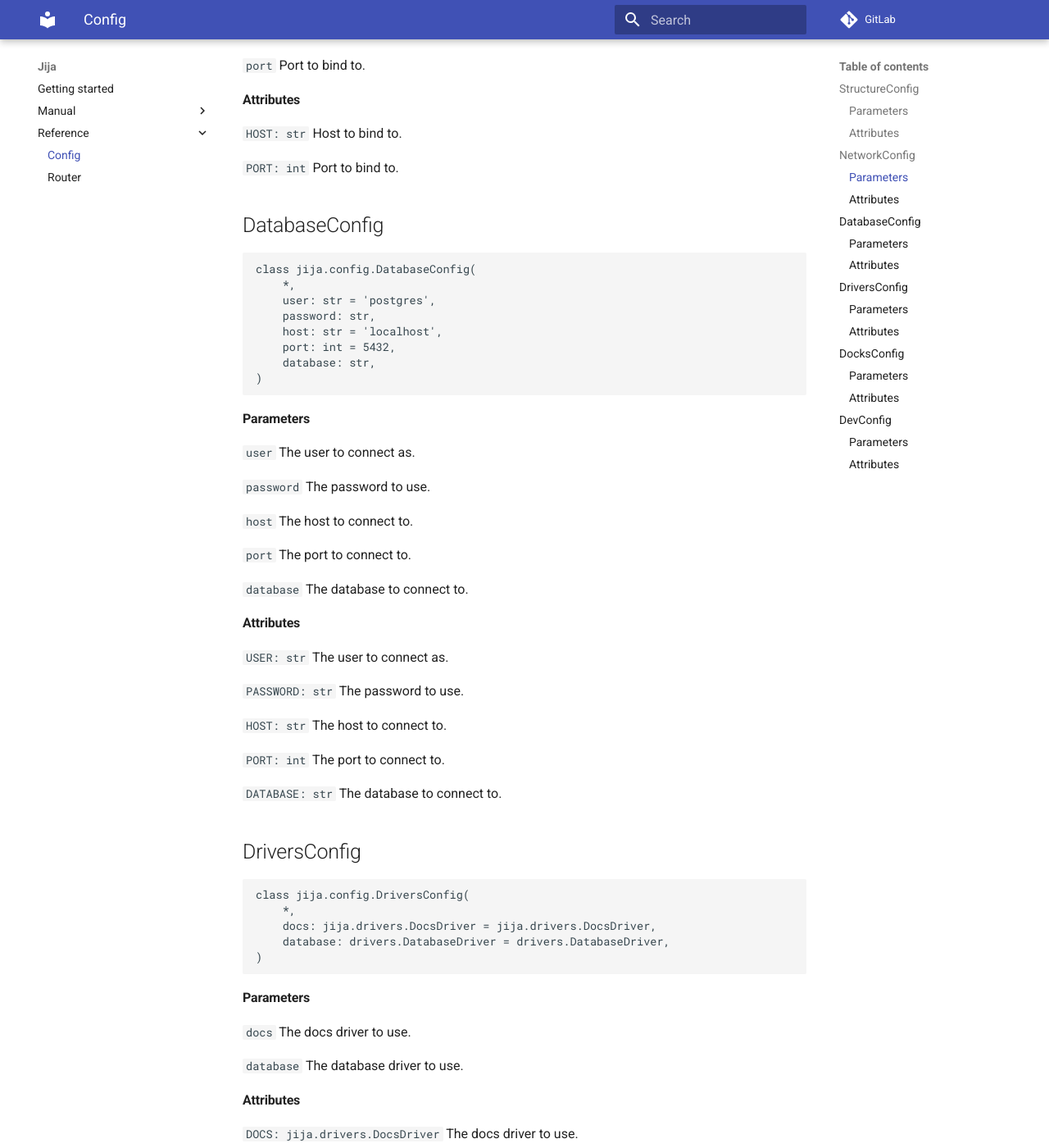
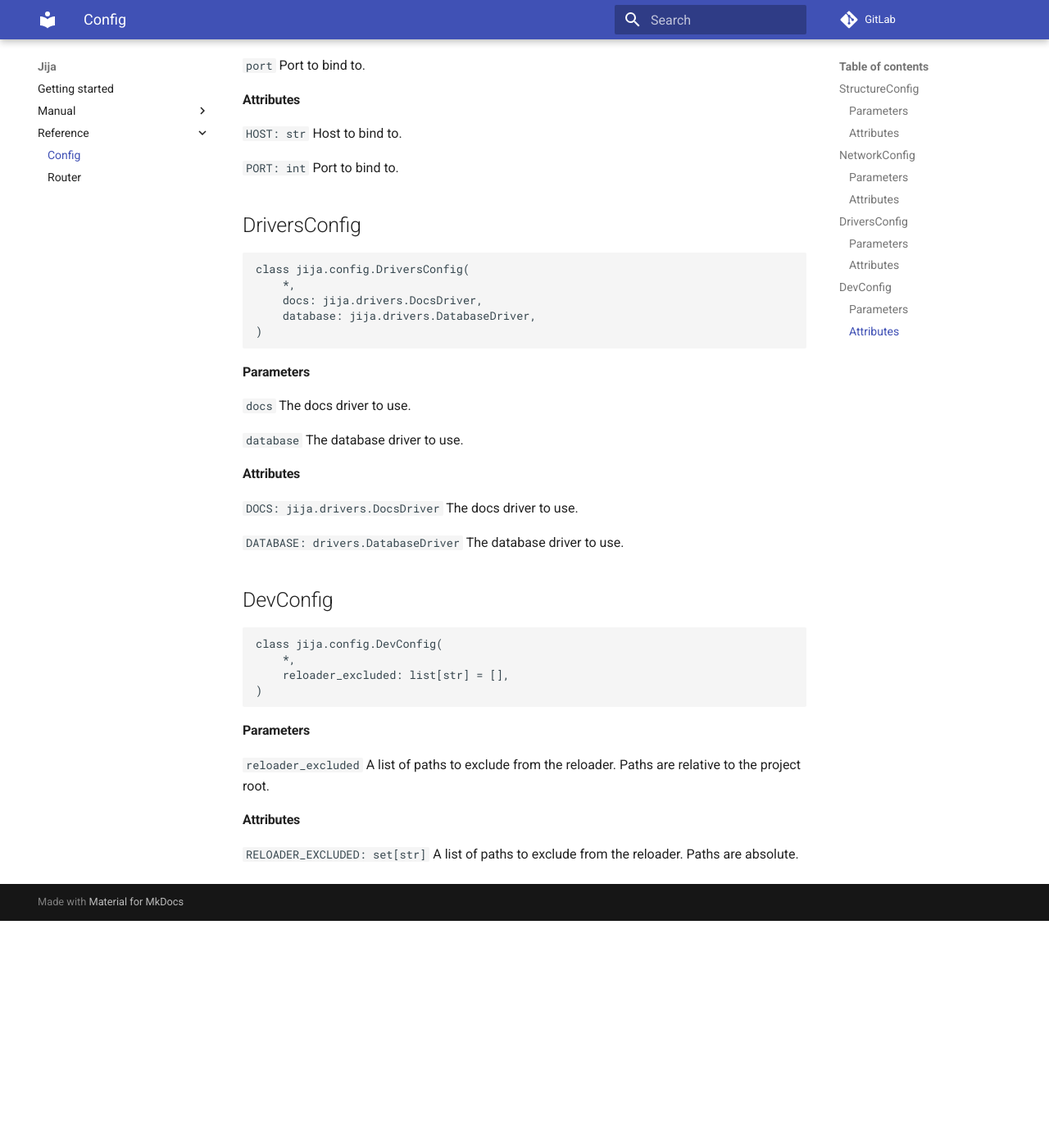
Before and after one commit to by-dezz/jija, an MkDocs documentation site: the page built from docs/reference/config.md, in a window 1280 px wide and 1400 px high, scrolled down 1040 px. Shown: the whole window at 82% size. Built offline with MkDocs 1.6.1 and Material for MkDocs 9.7.7, drawn with Linux system fonts in a browser that asks for light colours; comment, search, counter and statistics services are not loaded; after the commit the page ends 2163 px from its top, so only the background shows below that; some of the changed text lies outside the part shown.

Commit message:
updated docs for database driver

```diff
--- a/docs/reference/config.md
+++ b/docs/reference/config.md
@@ -57,54 +57,11 @@
     Port to bind to.
 
 
-## DatabaseConfig
-    class jija.config.DatabaseConfig(
-        *,
-        user: str = 'postgres',
-        password: str,
-        host: str = 'localhost',
-        port: int = 5432,
-        database: str,
-    )
-
-#### Parameters
-`user`
-    The user to connect as.
-
-`password`
-    The password to use.
-
-`host`
-    The host to connect to.
-
-`port`
-    The port to connect to.
-
-`database`
-    The database to connect to.
-
-#### Attributes
-`USER: str`
-    The user to connect as.
-
-`PASSWORD: str`
-    The password to use.
-
-`HOST: str`
-    The host to connect to.
-
-`PORT: int`
-    The port to connect to.
-
-`DATABASE: str`
-    The database to connect to.
-
-
 ## DriversConfig
     class jija.config.DriversConfig(
         *,
-        docs: jija.drivers.DocsDriver = jija.drivers.DocsDriver,
-        database: drivers.DatabaseDriver = drivers.DatabaseDriver,
+        docs: jija.drivers.DocsDriver,
+        database: jija.drivers.DatabaseDriver,
     )
 
 #### Parameters
@@ -122,21 +79,6 @@
     The database driver to use.
 
 
-## DocksConfig
-    class jija.config.DocsConfig(
-        *,
-        url='/docs',
-    )
-
-#### Parameters
-`url`
-    The url to serve the docs on.
-
-#### Attributes
-`URL: str`
-    The url to serve the docs on.
-
-
 ## DevConfig
     class jija.config.DevConfig(
         *,
```
Also changed, not shown: docs/getting_started.md (+7 -10 lines), docs/manual/config.md (+2 -16 lines), docs/manual/drivers.md (+19 -1 lines).
